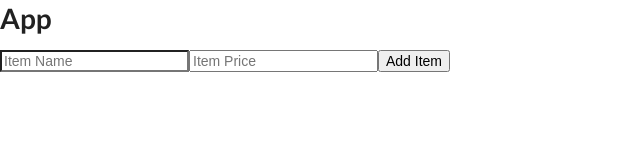
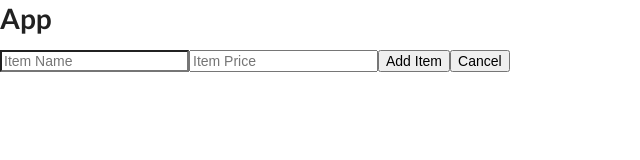
Before and after one commit to wrunion/epicodus-react-project, a React (Create React App) app: page / in a window 1280 px wide. Both pictures are taken after a click on the button "Add Item". Shown: the top 160 px of the page, without its empty margins (0-640 px from the left). Built offline with nearby package versions, Linux system fonts and the light colour scheme.

Commit message:
Add cancel button to form.

```diff
--- a/src/components/Form.js
+++ b/src/components/Form.js
@@ -26,10 +26,21 @@ class Form extends Component {
             id="price"
             placeholder="Item Price" />
           <button type="submit">Add Item</button>
+          <button type="button" onClick={this.props.handleCancelClick}>Cancel</button>
         </form>
       </div>
     )
   }
 }
 
+/* PROPS.HANDLECANCELCLICK IS COMING FROM FORMCONTROL */
+
+// const mapStateToProps = state => {
+//   return {
+//     formShowing: state.toggleFormReducer.formShowing
+//   }
+// }
+
+// export default connect(mapStateToProps, { showForm }) (FormControl);
+
 export default connect(null, { addItem } )(Form);
--- a/src/components/FormControl.js
+++ b/src/components/FormControl.js
@@ -1,6 +1,6 @@
 import React from 'react'
 import { connect } from 'react-redux';
-import { showForm } from './../actions';
+import { showForm, hideForm } from './../actions';
 import Form from './Form';
 // import PropTypes from 'prop-types';
 
@@ -10,12 +10,15 @@ class FormControl extends React.Component {
   //   this.props.showForm();
   // }
 
+  handleCancelClick = () => {
+    this.props.hideForm();
+  }
+
   render() {
     return (
       <div className="FormControl">
-        {/* <Form /> */}
         {this.props.formShowing
-        ? <Form />
+        ? <Form handleCancelClick={this.handleCancelClick}/>
         : <button
             onClick={() => this.props.showForm()}>Add Item</button>}
       </div>
@@ -31,4 +34,4 @@ const mapStateToProps = state => {
   }
 }
 
-export default connect(mapStateToProps, { showForm }) (FormControl);
+export default connect(mapStateToProps, { showForm, hideForm }) (FormControl);
```
